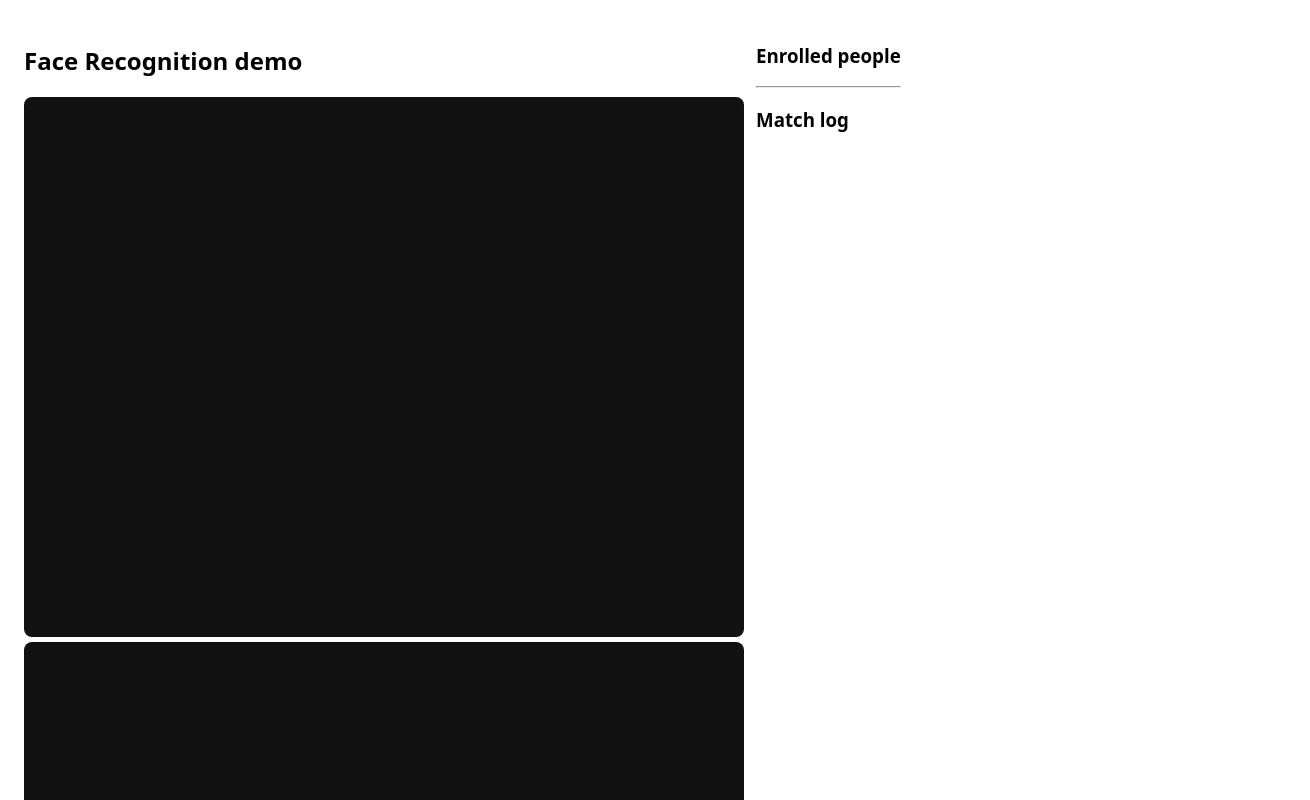
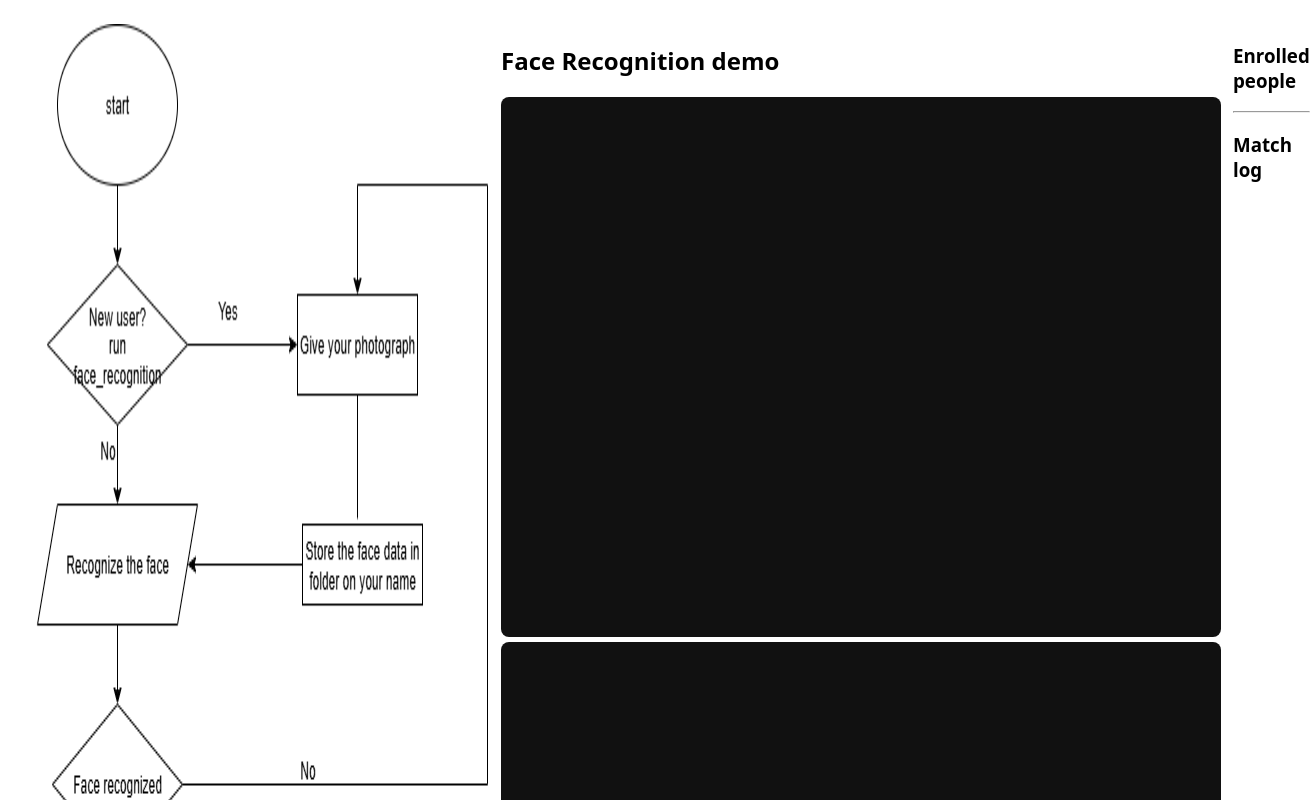
Before and after one commit to Kavya2004997/face-recognization, a plain HTML site: page index.html in a window 1280 px wide. Shown: the top 800 px of the page, 1310 px wide, since content can reach past the window. Drawn offline with Linux system fonts and the light colour scheme.

Commit message:
Update index.html

```diff
--- a/index.html
+++ b/index.html
@@ -16,6 +16,7 @@
   </style>
 </head>
 <body>
+  <img src=face.drawio.png>
   <div id="left">
     <h2>Face Recognition demo</h2>
     <video id="video" autoplay muted playsinline></video>
```
